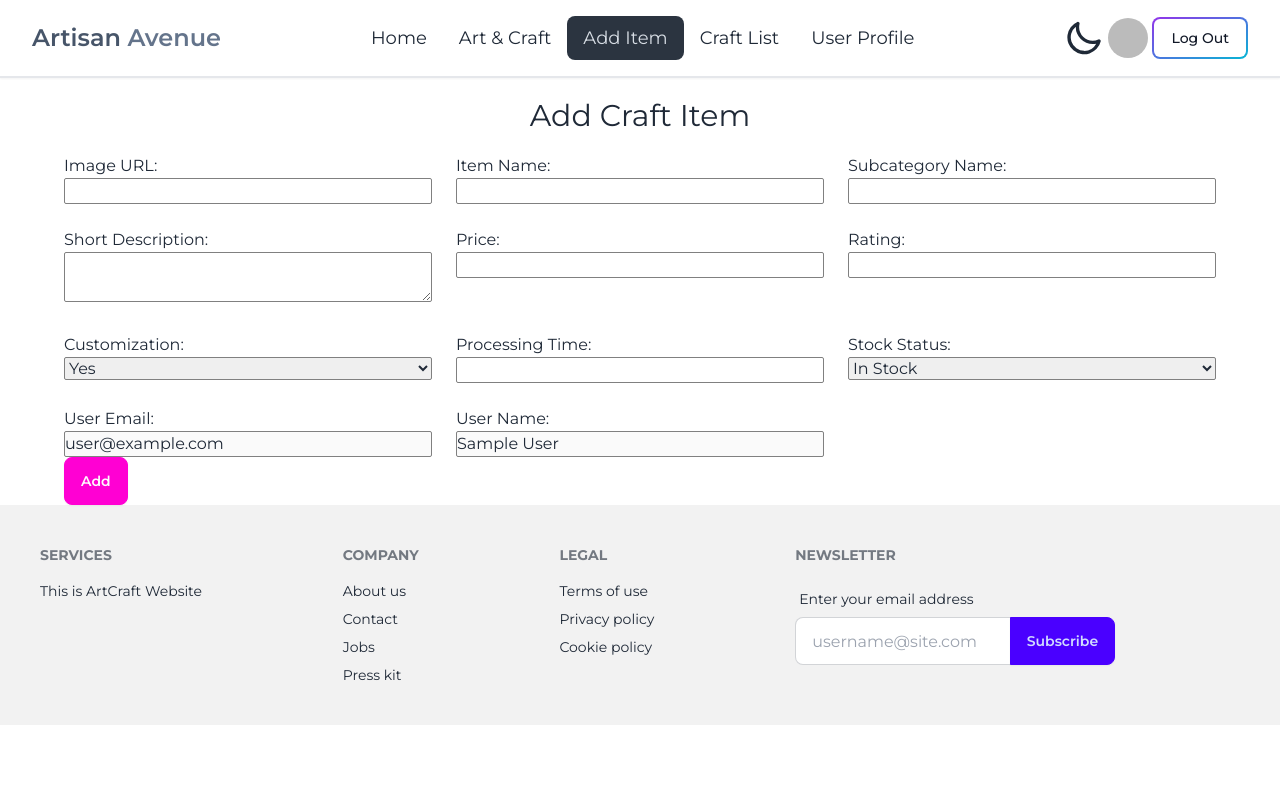
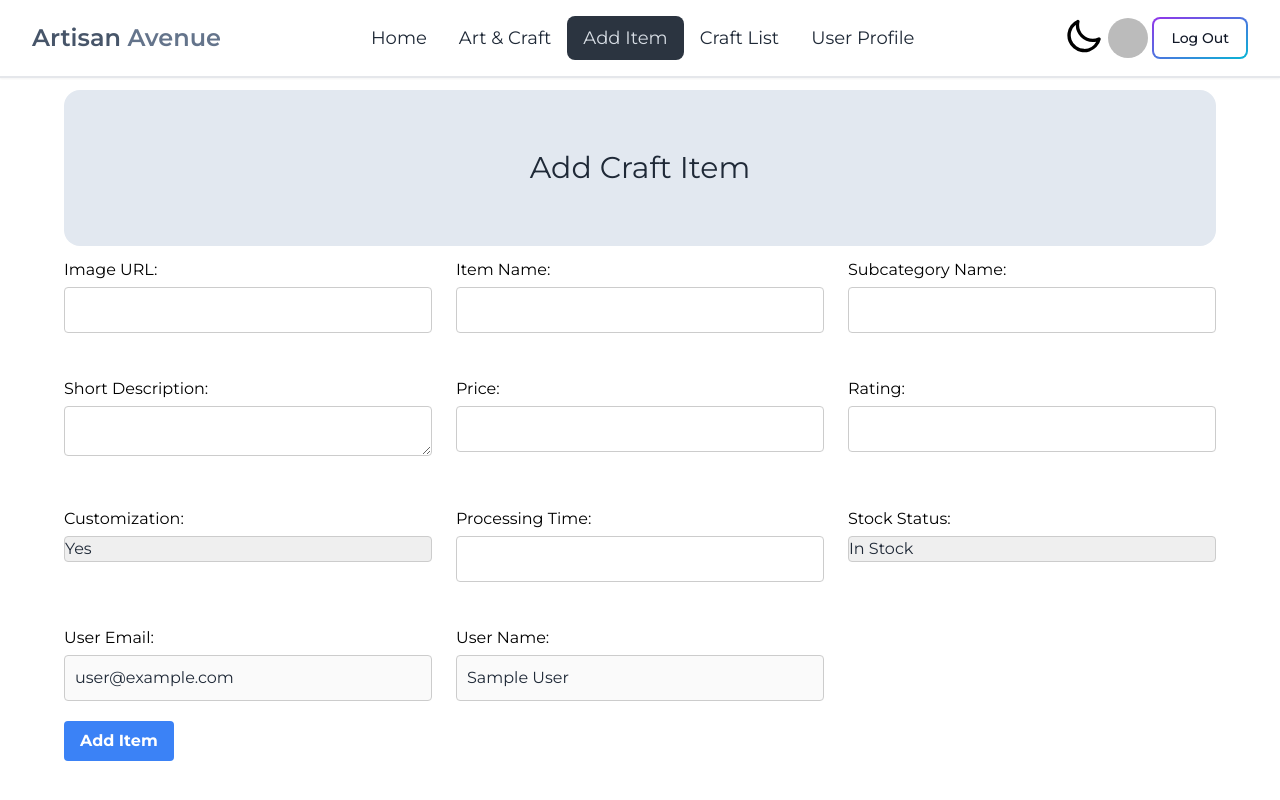
Before and after one commit to hasanali207/artisan-avenue-client-side, a React (Vite) app: page /AddItem in a window 1280 px wide. Shown: the top 800 px of the page. Built offline with nearby package versions, Linux system fonts and the light colour scheme; no server answers; sample sign-in values are in the browser's storage.

Commit message:
Edited alll heading name

```diff
--- a/src/App.jsx
+++ b/src/App.jsx
@@ -2,7 +2,7 @@ import { useEffect } from 'react';
 import { Outlet, useLocation } from 'react-router-dom';
 import Header from './components/Header';
 import Footer from './components/Footer';
-
+import 'react-tooltip/dist/react-tooltip.css'
 const Root = () => {
     const location = useLocation();
 
--- a/src/components/Footer.jsx
+++ b/src/components/Footer.jsx
@@ -2,7 +2,7 @@
 import React from 'react';
 function Footer() {
   return (
-    <footer className="footer p-10 bg-base-200 text-base-content">
+    <footer className="footer mt-10 p-10 bg-base-200 text-base-content">
   <nav>
     <h6 className="footer-title">Services</h6>
     <a className="link link-hover">This is ArtCraft Website</a>
--- a/src/components/HomeData.jsx
+++ b/src/components/HomeData.jsx
@@ -1,8 +1,19 @@
 import React, { useEffect, useState } from 'react';
 import { Link } from 'react-router-dom';
+import {  useTypewriter , Cursor} from 'react-simple-typewriter'
 
 const HomeData = () => {
     const [items, setItems] = useState([]); // Provide a default empty array
+    const [text] = useTypewriter({
+        words: ['Landscape Painting', 'Cartoon Drawing', 'Charcoal Painting', 'Oil painting', 'Watercolour Painting'],
+        loop: true // Set loop to true to enable looping
+      });
+    //   const [text] = useTypewriter({
+    //     words: ['Hello', 'From', 'Typewriter', 'Hook!'],
+    //     loop: 0
+    //   })
+
+
 
 
     useEffect(() => {
@@ -18,6 +29,15 @@ const HomeData = () => {
         },[]);
 
     return (
+        <>
+         <div>
+         <h2 className="card-title text-xl py-10 lg:text-4xl text-slate-700">
+              Category Of
+              <span style={{fontWeight: 'bold', color:'green'}}>{text}</span>
+
+              <span style={{color:'red'}}> <Cursor></Cursor></span>
+            </h2>
+         </div>
         <div className='grid grid-cols-1 md:grid-cols-2 lg:grid-cols-3 gap-6 text-[#150B2B] '>
             {
                 items.slice(0,6).map(item => <div key={item._id} className="glass bg-gradient-to-r from-slate-200 to-slate-400 rounded-xl py-3  w-full">
@@ -34,7 +54,7 @@ const HomeData = () => {
                   <div className="card-actions justify-end">
                     <Link to={`/homedata/${item.subcategory_name}`}>
 
-                    <button className="btn btn-outline hover:bg-slate-400">Learn now!</button>
+                    <button className="btn btn-outline hover:bg-slate-400">View More!</button>
                     </Link>
                   </div>
                 </div>
@@ -43,6 +63,7 @@ const HomeData = () => {
 
 
         </div>
+        </>
     );
 };
 
--- a/src/index.css
+++ b/src/index.css
@@ -1,10 +1,7 @@
 @import url('https://fonts.googleapis.com/css2?family=Exo+2:ital,wght@0,100..900;1,100..900&family=Inter:wght@100..900&family=Montserrat:ital,wght@0,100..900;1,100..900&display=swap');
-input, textarea, option, select{
-  width: 100%;
-  border: 1px solid gray;
-  padding: 6px;
-  border-radius: 2px
-}
+
+
+
 
 body{
   font-family: "Montserrat", sans-serif;
@@ -32,6 +29,82 @@ body{
     transform:translateY(14px)
 }
 
+
+/* Base styles for form elements */
+.form-group {
+  margin-bottom: 20px;
+}
+
+label {
+  display: block;
+  margin-bottom: 5px;
+  color: #000;
+}
+
+input[type="text"],
+input[type="number"],
+textarea,
+select,
+input[type="email"] {
+  width: 100%;
+  border: 1px solid #ccc;
+  padding: 10px;
+  border-radius: 4px;
+  box-sizing: border-box;
+  font-size: 16px;
+}
+
+select {
+  appearance: none;
+  background-repeat: no-repeat;
+  background-position: right 10px center;
+  background-size: 12px;
+  padding-right: 30px;
+}
+
+input[type="text"],
+input[type="number"],
+textarea,
+select,
+input[type="email"] {
+  transition: all 0.3s ease-in-out;
+}
+
+/* Responsive styling */
+@media screen and (max-width: 768px) {
+  /* Adjust font sizes for smaller screens */
+  input[type="text"],
+  input[type="number"],
+  textarea,
+  select,
+  input[type="email"] {
+      font-size: 14px;
+  }
+}
+
+
+
+
+
+
+
+
+
+
+
+
+
+
+
+
+
+
+
+
+
+
+
+
 @tailwind base;
 @tailwind components;
 @tailwind utilities;
--- a/src/pages/AddItem.jsx
+++ b/src/pages/AddItem.jsx
@@ -2,6 +2,8 @@
 import { useContext } from 'react';
 import Swal from 'sweetalert2';
 import { AuthContext } from '../provider/AuthProvider';
+import { Fade } from "react-awesome-reveal";
+
 const AddItem = () => {
 
     const { user} = useContext(AuthContext);
@@ -52,61 +54,67 @@ const AddItem = () => {
 
     return (
         <>
-            <h1 className='text-3xl text-center my-5'>Add Craft Item</h1>
-            <form onSubmit={handleAddItem}>
-            <div className='grid grid-cols-3 gap-6'>
-    <div>
-        <label>Image URL:</label>
-        <input type="text" name="image" required/>
+            <div className='w-full py-10 bg-slate-200 rounded-2xl my-3'>
+            <Fade><h1 className='text-3xl text-center my-5'>Add Craft Item</h1></Fade>
+            </div >
+            <form className='mb-10' onSubmit={handleAddItem}>
+            <div className='grid grid-cols-1 md:grid-cols-2  lg:grid-cols-3 gap-6'>
+            <div class="form-group">
+    <label for="image">Image URL:</label>
+    <input type="text" id="image" name="image" required/>
 </div>
-    <div>
-        <label >Item Name:</label>
-        <input type="text" name="item_name" required/>
+<div class="form-group">
+    <label for="item_name">Item Name:</label>
+    <input type="text" id="item_name" name="item_name" required/>
 </div>
-    <div>
-        <label >Subcategory Name:</label>
-        <input type="text" name="subcategory_name" required/>
+<div class="form-group">
+    <label for="subcategory_name">Subcategory Name:</label>
+    <input type="text" id="subcategory_name" name="subcategory_name" required/>
 </div>
-    <div>
-        <label >Short Description:</label>
-        <textarea name="short_description" required></textarea>
+<div class="form-group">
+    <label for="short_description">Short Description:</label>
+    <textarea id="short_description" name="short_description" required></textarea>
 </div>
-    <div>
-        <label>Price:</label>
-        <input type="number" name="price" required/>
+<div class="form-group">
+    <label for="price">Price:</label>
+    <input type="number" id="price" name="price" required/>
 </div>
-    <div>
-        <label>Rating:</label>
-        <input type="number" name="rating" min="0" max="5" step="0.1" required/>
+<div class="form-group">
+    <label for="rating">Rating:</label>
+    <input type="number" id="rating" name="rating" min="0" max="5" step="0.1" required/>
 </div>
-    <div>
-        <label>Customization:</label>
-        <select name="customization">
+<div class="form-group">
+    <label for="customization">Customization:</label>
+    <select id="customization" name="customization">
         <option value="yes">Yes</option>
         <option value="no">No</option>
     </select>
 </div>
-    <div>
-        <label>Processing Time:</label>
-        <input type="text" name="processing_time" required/>
+<div class="form-group">
+    <label for="processing_time">Processing Time:</label>
+    <input type="text" id="processing_time" name="processing_time" required/>
 </div>
-    <div>
-        <label >Stock Status:</label>
-        <select name="stock_status">
+<div class="form-group">
+    <label for="stock_status">Stock Status:</label>
+    <select id="stock_status" name="stock_status">
         <option value="in_stock">In Stock</option>
         <option value="made_to_order">Made to Order</option>
     </select>
 </div>
-    <div>
-        <label >User Email:</label>
-        <input type="email"  disabled defaultValue={user?.email} name="user_email" required/>
+<div class="form-group">
+    <label for="user_email">User Email:</label>
+    <input type="email" id="user_email" disabled defaultValue={user?.email} name="user_email" required/>
 </div>
-    <div>
-        <label >User Name:</label>
-        <input type="text" disabled defaultValue={user?.displayName}  name="user_name" required/>
+<div class="form-group">
+    <label for="user_name">User Name:</label>
+    <input type="text" id="user_name" disabled defaultValue={user?.displayName} name="user_name" required/>
 </div>
+
    </div>
-    <button className='btn btn-secondary' type="submit">Add</button>
+   <button className="bg-blue-500 hover:bg-blue-700 text-white font-bold py-2 px-4 rounded transition duration-300" type="submit">
+  Add Item
+</button>
+
 </form>
 
         </>
--- a/src/pages/ArtCraft.jsx
+++ b/src/pages/ArtCraft.jsx
@@ -1,4 +1,5 @@
 import React from "react";
+import { Fade } from "react-awesome-reveal";
 import { Link, useLoaderData } from "react-router-dom";
 
 const ArtCraft = () => {
@@ -6,6 +7,9 @@ const ArtCraft = () => {
 
   return (
     <>
+          <div className='w-full py-10 bg-slate-200 rounded-2xl my-3'>
+            <Fade><h1 className='text-3xl text-center my-5'>All Art & Craft</h1></Fade>
+            </div >
       <table className="border-collapse border-slate-400  w-full my-20">
   <thead>
     <tr className="border border-slate-400 ">
--- a/src/pages/Home.jsx
+++ b/src/pages/Home.jsx
@@ -34,7 +34,12 @@ const Home = () => {
       </div>
 
       <div>
-        <div className=" flex flex-col lg:flex-row justify-between items-center lg:card-side     mb-10">
+
+            <HomeData></HomeData>
+            </div>
+
+      <div>
+        <div className=" mt-20 flex flex-col lg:flex-row justify-between items-center lg:card-side     mb-20">
           <div className="flex-1 py-10 lg:py-40 px-10">
             <h2 className="card-title text-xl  lg:text-4xl text-slate-700">
               WE WILL ART FOR YOU
@@ -45,7 +50,10 @@ const Home = () => {
               digital order.
             </p>
 
-            <button className="btn btn-primary ">About Us</button>
+            <button className="bg-blue-500 hover:bg-blue-700 text-white font-bold py-2 px-4 rounded transition duration-300" type="submit">
+  About Us
+</button>
+
           </div>
 
           <div className="flex-1">
@@ -56,12 +64,7 @@ const Home = () => {
         </div>
       </div>
 
-            <div>
-            <h2 className="card-title text-xl py-10 lg:text-4xl text-slate-700">
-              All Categories
-            </h2>
-            <HomeData></HomeData>
-            </div>
+
 
     </>
   );
```
Also changed, not shown: package.json (+6 -2 lines), src/pages/CraftList.jsx (+35 -11 lines), src/components/Header.jsx (line endings or trailing spaces), 2 other files (tests, documents, lock files or other folders). Lines whose indentation alone changed are shown as unchanged.
